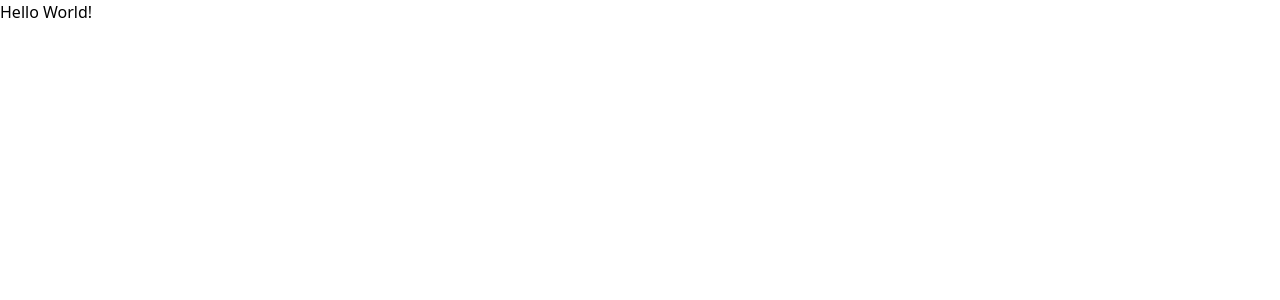
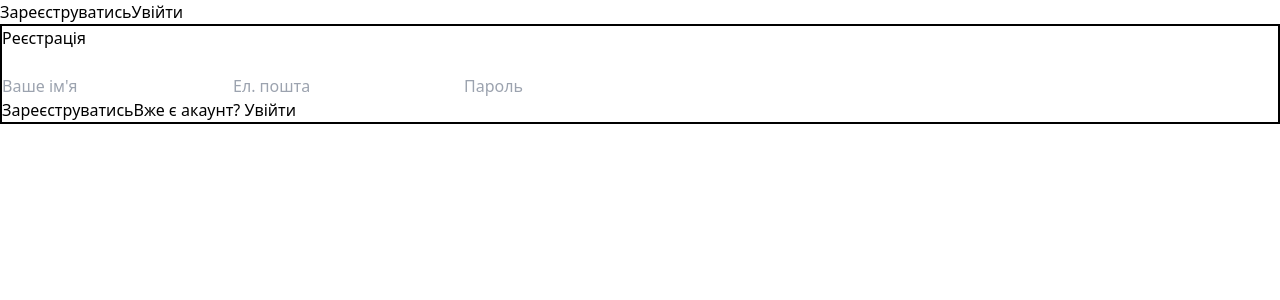
Before and after one commit to oxb4f/curly-broccoli, a Vue app in the folder frontend/: page /register in a window 1280 px wide. Shown: the top 300 px of the page. Built offline with nearby package versions, Linux system fonts and the light colour scheme.

Commit message:
feat: set up basic template of register and login modal form

```diff
--- a/frontend/src/app/App.vue
+++ b/frontend/src/app/App.vue
@@ -1,3 +1,10 @@
 <script setup></script>
 
-<template>Hello World!</template>
+<template>
+  <nav>
+    <RouterLink to="/register">Зареєструватись</RouterLink>
+    <RouterLink to="/login">Увійти</RouterLink>
+  </nav>
+
+  <RouterView />
+</template>
--- /dev/null
+++ b/frontend/src/app/router/index.js
@@ -0,0 +1,24 @@
+import { createRouter, createWebHistory } from 'vue-router'
+import RegisterView from '@/form/views/RegisterView.vue'
+import LoginView from '@/form/views/LoginView.vue'
+
+const router = createRouter({
+  history: createWebHistory(import.meta.env.BASE_URL),
+  routes: [
+    {
+      path: '/'
+    },
+    {
+      path: '/register',
+      name: 'register',
+      component: RegisterView
+    },
+    {
+      path: '/login',
+      name: 'login',
+      component: LoginView
+    }
+  ]
+})
+
+export default router
--- /dev/null
+++ b/frontend/src/form/components/BasicForm.vue
@@ -0,0 +1,16 @@
+<script setup></script>
+
+<template>
+  <div class="form">
+    <div class="form__header">
+      <slot name="header"></slot>
+      <button class="form__close-button"></button>
+    </div>
+    <div class="form__content">
+      <slot name="content"></slot>
+    </div>
+    <div class="form__footer">
+      <slot name="footer"></slot>
+    </div>
+  </div>
+</template>
--- /dev/null
+++ b/frontend/src/form/components/ModalWindow.vue
@@ -0,0 +1,10 @@
+<script setup></script>
+
+<template>
+  <Teleport to="body">
+    <div class="modal border-2 border-black">
+      <div class="modal__background"></div>
+      <div class="modal__content"><slot></slot></div>
+    </div>
+  </Teleport>
+</template>
--- /dev/null
+++ b/frontend/src/form/views/LoginView.vue
@@ -0,0 +1,22 @@
+<script setup>
+import BasicForm from '../components/BasicForm.vue'
+import ModalWindow from '../components/ModalWindow.vue'
+</script>
+
+<template>
+  <ModalWindow>
+    <BasicForm>
+      <template #header><h1>Вхід</h1></template>
+      <template #content>
+        <input type="email" class="form__email-field" placeholder="Ел. пошта" />
+        <span class="form__error"></span>
+        <input type="password" class="form__password-field" placeholder="Пароль" />
+        <span class="form__error"></span>
+      </template>
+      <template #footer>
+        <input type="submit" value="Увійти" class="form__submit-button" />
+        <span>Вперше на сайті? <RouterLink to="/register">Зареєструватись</RouterLink></span>
+      </template></BasicForm
+    >
+  </ModalWindow>
+</template>
--- /dev/null
+++ b/frontend/src/form/views/RegisterView.vue
@@ -0,0 +1,24 @@
+<script setup>
+import BasicForm from '../components/BasicForm.vue'
+import ModalWindow from '../components/ModalWindow.vue'
+</script>
+
+<template>
+  <ModalWindow>
+    <BasicForm>
+      <template #header><h1>Реєстрація</h1></template>
+      <template #content>
+        <input type="text" class="form__nickname-field" placeholder="Ваше ім'я" />
+        <span class="form__error"></span>
+        <input type="email" class="form__email-field" placeholder="Ел. пошта" />
+        <span class="form__error"></span>
+        <input type="password" class="form__password-field" placeholder="Пароль" />
+        <span class="form__error"></span>
+      </template>
+      <template #footer>
+        <input type="submit" value="Зареєструватись" class="form__submit-button" />
+        <span>Вже є акаунт? <RouterLink to="/login">Увійти</RouterLink></span>
+      </template>
+    </BasicForm>
+  </ModalWindow>
+</template>
--- a/frontend/src/main.js
+++ b/frontend/src/main.js
@@ -1,12 +1,12 @@
 import './index.css'
 
 import { createApp } from 'vue'
-import { createPinia } from 'pinia'
 
 import App from './app/App.vue'
+import router from './app/router'
 
 const app = createApp(App)
 
-app.use(createPinia())
+app.use(router)
 
 app.mount('#app')
```
